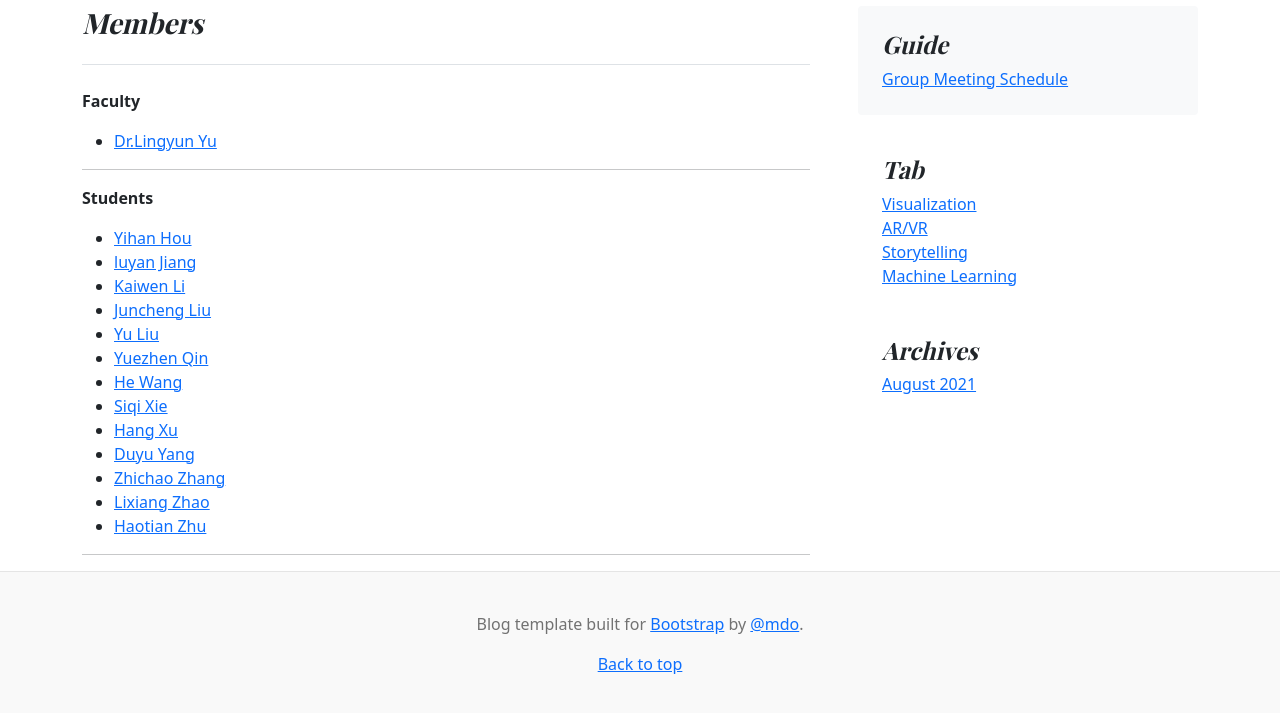
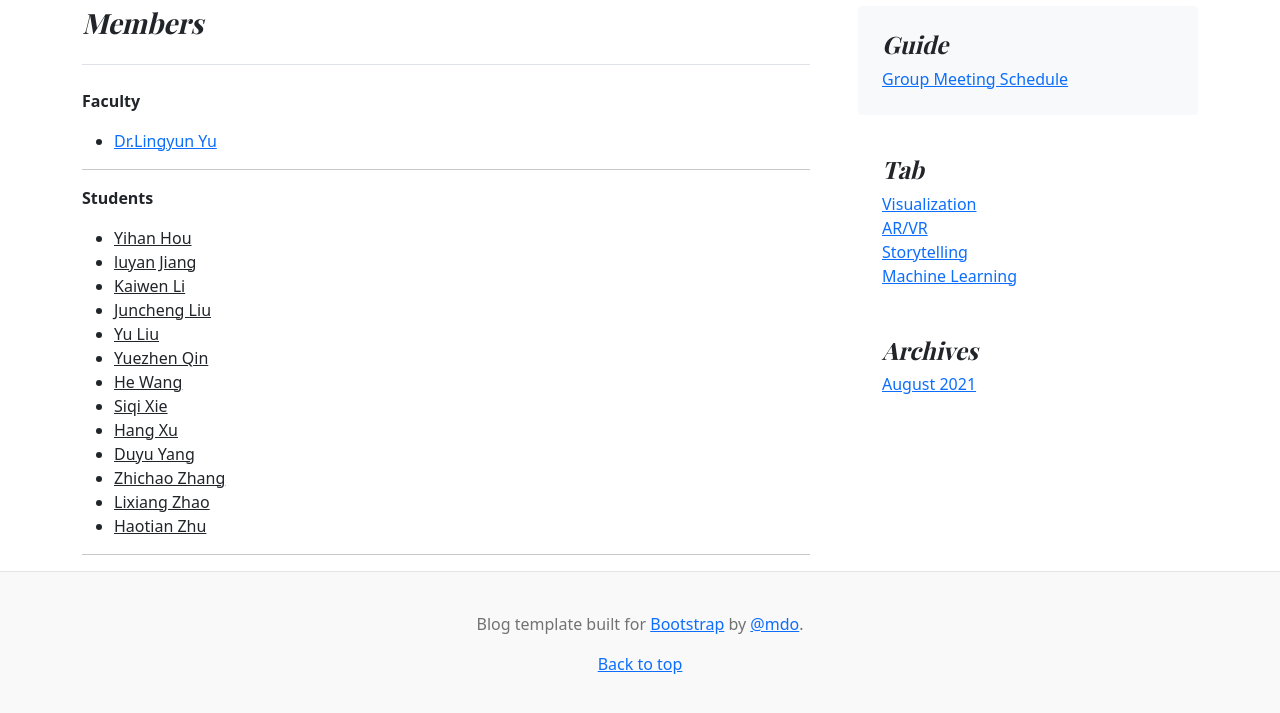
Before and after one commit to hcilabxjtlu/github.io, a plain HTML site: page members.html in a window 1280 px wide. Shown: the part 115-828 px from the top of the page. Drawn offline with nearby package versions, Linux system fonts and the light colour scheme.

Commit message:
Update members.html

```diff
--- a/members.html
+++ b/members.html
@@ -59,19 +59,19 @@
       <hr>
       <p><strong>Students</strong></p>
       <ul>
-        <li><a href="#">Yihan Hou</a></li>
-        <li><a href="#">luyan Jiang</a></li>
-        <li><a href="#">Kaiwen Li</a></li>
-        <li><a href="#">Juncheng Liu</a></li>
-        <li><a href="#">Yu Liu</a></li>
-        <li><a href="#">Yuezhen Qin</a></li>
-        <li><a href="#">He Wang</a></li>
-        <li><a href="#">Siqi Xie</a></li>
-        <li><a href="#">Hang Xu</a></li>
-        <li><a href="#">Duyu Yang</a></li>
-        <li><a href="#">Zhichao Zhang</a></li>
-        <li><a href="#">Lixiang Zhao</a></li>
-        <li><a href="#">Haotian Zhu</a></li>
+        <li><a class = "link-dark" href="#">Yihan Hou</a></li>
+        <li><a class = "link-dark" href="#">luyan Jiang</a></li>
+        <li><a class = "link-dark" href="#">Kaiwen Li</a></li>
+        <li><a class = "link-dark" href="#">Juncheng Liu</a></li>
+        <li><a class = "link-dark" href="#">Yu Liu</a></li>
+        <li><a class = "link-dark" href="#">Yuezhen Qin</a></li>
+        <li><a class = "link-dark" href="#">He Wang</a></li>
+        <li><a class = "link-dark" href="#">Siqi Xie</a></li>
+        <li><a class = "link-dark" href="#">Hang Xu</a></li>
+        <li><a class = "link-dark" href="#">Duyu Yang</a></li>
+        <li><a class = "link-dark" href="#">Zhichao Zhang</a></li>
+        <li><a class = "link-dark" href="#">Lixiang Zhao</a></li>
+        <li><a class = "link-dark" href="#">Haotian Zhu</a></li>
       </ul>
       <hr>
     </div>
```
